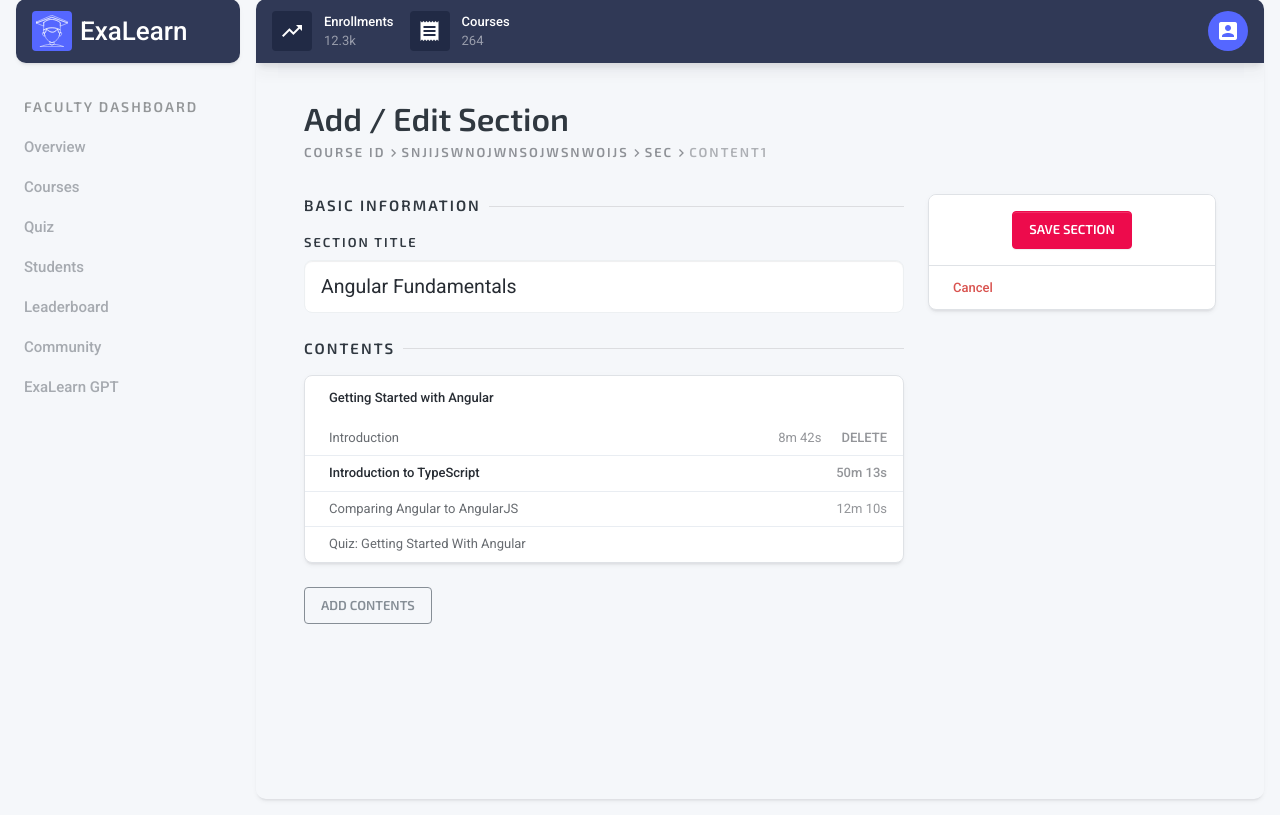
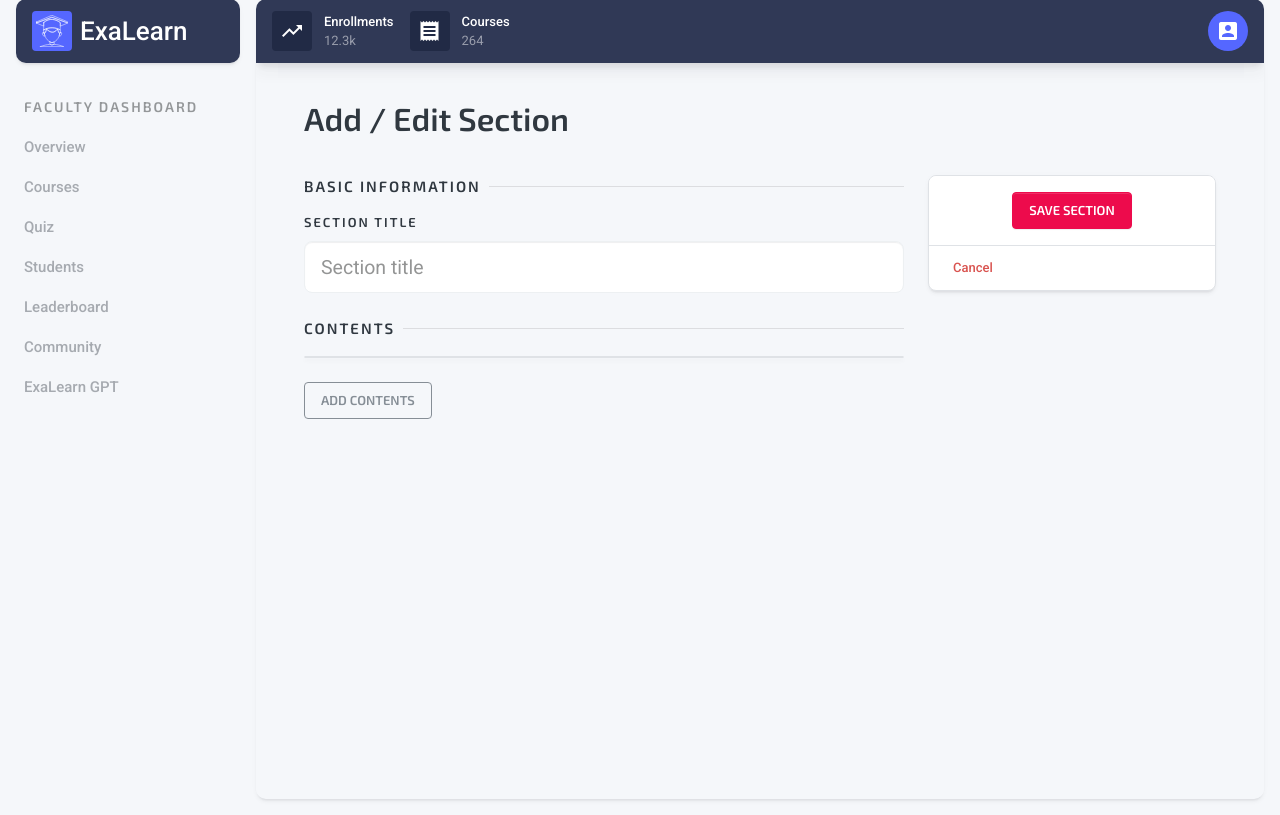
Before and after one commit to myselfjoraj/ExaLearn, a Flask app: page /faculty/courses/add/section in a window 1280 px wide. Shown: the part 17-832 px from the top of the page. Run offline with Flask 3, Linux system fonts and the light colour scheme; some libraries are stand-ins or nearby versions.

Commit message:
MacOs Ventura Commit Files

```diff
--- a/app.py
+++ b/app.py
@@ -8,8 +8,10 @@
 
 import misc.constants
 from misc import extras
+from models.contents import Contents
 from models.faculty import Faculty
 from models.quiz import Quiz
+from models.section import Section
 from models.user import User
 from auth.login_system import LoginSystem
 import misc.cred as mKey
@@ -178,9 +180,15 @@
 def faculty_course_add():
     is_new = request.args.get('new')
     is_id = request.args.get('id')
+    section = request.args.get('list')
+    title = request.args.get('title')
     if is_new == 'true':
         session.pop("course_id")
         session.pop('course_name')
+        session.pop('course_desc')
+        session.pop('course_price')
+        session.pop('course_cat')
+        session.pop('section_list')
     elif is_new == 'false' and is_id is not None:
         session['course_id'] = is_id
 
@@ -213,7 +221,24 @@
         cat = category[0]
     print(cat)
 
-    return render_template("faculty-add-course.html", name=name, desc=desc, price=price, cat=cat, category=category)
+    section_list = []
+    if 'section_list' in session:
+        section_list = session['section_list']
+
+    if section is not None:
+        section_model = Section(1, title, section).to_dict()
+        section_list.append(section_model)
+        session['section_list'] = section_list
+
+    display_list = []
+    for sec in section_list:
+        print(sec)
+
+    print(display_list)
+    print(len(display_list))
+
+    return render_template("faculty-add-course.html", name=name, desc=desc, price=price, cat=cat, category=category,
+                           section_list=section_list)
 
 
 @app.route('/faculty/courses/add/details', methods=['GET', 'POST'])
@@ -243,7 +268,22 @@
 
 @app.route("/faculty/courses/add/section")
 def faculty_course_add_section():
-    return render_template("faculty-add-section.html")
+    title = request.args.get('courseTitle')
+    desc = request.args.get('courseDescription')
+    duration = request.args.get('duration')
+    url = request.args.get('videoFile')
+    is_new = request.args.get('new')
+    if is_new is not None and is_new == 'true':
+        session.pop('content_list')
+    content_list = []
+    if 'content_list' in session:
+        content_list = session['content_list']
+    if title is not None and desc is not None and duration is not None:
+        content = Contents(1, title, desc, duration, url).to_dict()
+        content_list.append(content)
+        session['content_list'] = content_list
+    print(content_list)
+    return render_template("faculty-add-section.html", content_list=content_list)
 
 
 @app.route("/faculty/courses/add/section/content")
--- a/templates/faculty-add-contents.html
+++ b/templates/faculty-add-contents.html
@@ -13,7 +13,7 @@
         <div class="flex d-flex flex-column flex-sm-row align-items-center">
 
             <div class="mb-24pt mb-sm-0 mr-sm-24pt">
-                <h2 class="mb-0">Add / Edit Section</h2>
+                <h2 class="mb-0">Add / Edit Content</h2>
 
 
 
@@ -34,9 +34,9 @@
                     <div class="page-separator__text">Basic information</div>
                 </div>
 
-                <label class="form-label">Section title</label>
+                <label class="form-label">Content title</label>
                 <div class="form-group mb-24pt">
-                    <input type="text" id="courseTitle" class="form-control form-control-lg" placeholder="Course title"
+                    <input type="text" id="courseTitle" class="form-control form-control-lg" placeholder="Content title"
                            value="">
                 </div>
 
--- a/templates/faculty-add-section.html
+++ b/templates/faculty-add-section.html
@@ -1,128 +1,104 @@
-{%extends "faculty-base.html" %}
+{% extends "faculty-base.html" %}
 
-
-{%block content%}
+{% block content %}
 
 {% block header %}
 <h1 hidden="hidden"> {% block title %} Add Section {% endblock %} </h1>
 {% endblock %}
 
-
 <div class="pt-32pt">
     <div class="container-fluid page__container d-flex flex-column flex-md-row align-items-center text-center text-sm-left">
         <div class="flex d-flex flex-column flex-sm-row align-items-center">
-
             <div class="mb-24pt mb-sm-0 mr-sm-24pt">
                 <h2 class="mb-0">Add / Edit Section</h2>
-
-                <ol class="breadcrumb p-0 m-0">
-                    <li class="breadcrumb-item"><a href="index.html">Course id</a></li>
-                    <li class="breadcrumb-item"><a href="index.html">snjijswnojwnsojwsnwoijs</a></li>
-                    <li class="breadcrumb-item"><a href="index.html">sec</a></li>
-
-                    <li class="breadcrumb-item active">
-                        content1
-                    </li>
-
-                </ol>
-
             </div>
         </div>
-
     </div>
 </div>
 
-
 <div class="page-section">
     <div class="container-fluid page__container">
-
         <div class="row">
             <div class="col-md-8">
-
                 <div class="page-separator">
                     <div class="page-separator__text">Basic information</div>
                 </div>
-
                 <label class="form-label">Section title</label>
                 <div class="form-group mb-24pt">
-                    <input type="text"
-                           class="form-control form-control-lg"
-                           placeholder="Course title"
-                           value="Angular Fundamentals">
+                    <input type="text" class="form-control form-control-lg" placeholder="Section title" value="" id="sectionTitle">
                 </div>
-
-
                 <div class="page-separator">
                     <div class="page-separator__text">Contents</div>
                 </div>
-
-                <div class="accordion js-accordion accordion--boxed mb-24pt"
-                     id="parent">
-
+                <div class="accordion js-accordion accordion--boxed mb-24pt" id="parent">
                     <div class="accordion__item open">
-                        <a href="#"
-                           class="accordion__toggle"
-                           data-toggle="collapse"
-                           data-target="#course-toc-2"
-                           data-parent="#parent">
-                            <span class="flex">Getting Started with Angular</span>
-                        </a>
-                        <div class="accordion__menu collapse show"
-                             id="course-toc-2">
-                            <div class="accordion__menu-link">
-                                <a class="flex"
-                                   href="student-lesson.html">Introduction</a>
-                                <span class="text-muted">8m 42s</span>
-
-                                <span class="text-muted" style="color: red; margin-left: 20px; cursor: pointer;"><b>DELETE</b></span>
-                            </div>
-                            <div class="accordion__menu-link active">
-                                <a class="flex"
-                                   href="student-lesson.html">Introduction to TypeScript</a>
-                                <span class="text-muted">50m 13s</span>
-                            </div>
-                            <div class="accordion__menu-link">
-                                <a class="flex"
-                                   href="student-lesson.html">Comparing Angular to AngularJS</a>
-                                <span class="text-muted">12m 10s</span>
-                            </div>
-                            <div class="accordion__menu-link">
-                                <a class="flex"
-                                   href="student-take-quiz.html">Quiz: Getting Started With Angular</a>
-                            </div>
-                        </div>
-                        <div class="accordion__menu-link" hidden>
-                            <a class="flex" href="student-lesson.html"><b>EDIT SECTION</b></a>
+                        <div class="accordion__menu collapse show" id="course-toc-2">
+                            {% if content_list %}
+                                {% for content in content_list %}
+                                <div class="accordion__menu-link" id="content-{{ loop.index }}">
+                                    <a class="flex" href="student-lesson.html">{{ content.title }}</a>
+                                    <span class="text-muted">{{ content.duration }} min</span>
+                                    <span class="text-muted" style="color: red; margin-left: 20px; cursor: pointer;" onclick="deleteItem('{{ loop.index }}')"><b>DELETE</b></span>
+                                </div>
+                                {% endfor %}
+                            {% endif %}
                         </div>
                     </div>
-
-
                 </div>
-
-                <a href="{{ url_for('faculty_course_add_section_content') }}"
-                   class="btn btn-outline-secondary mb-24pt mb-sm-0">Add Contents</a>
-
+                <a href="{{ url_for('faculty_course_add_section_content') }}" class="btn btn-outline-secondary mb-24pt mb-sm-0">Add Contents</a>
             </div>
             <div class="col-md-4">
-
                 <div class="card">
                     <div class="card-header text-center">
-                        <a href="#"
-                           class="btn btn-accent">Save Section</a>
+                        <a href="/faculty/courses/add?list={{ content_list }}" id="saveSectionLink" class="btn btn-accent">Save Section</a>
                     </div>
                     <div class="list-group list-group-flush">
                         <div class="list-group-item">
-                            <a href="#" onClick="history.go(-1); return false;"
-                               class="text-danger"><strong>Cancel</strong></a>
+                            <a href="#" onClick="history.go(-1); return false;" class="text-danger"><strong>Cancel</strong></a>
                         </div>
                     </div>
                 </div>
-
-
             </div>
         </div>
-
     </div>
 </div>
 
+<script>
+    let content_list = {{ content_list | tojson | safe }};
+
+    document.getElementById('saveSectionLink').addEventListener('click', function(event) {
+        event.preventDefault(); // Prevent default anchor behavior
+        let sectionTitle = document.getElementById('sectionTitle').value; // Get input field value
+        let saveSectionLink = '/faculty/courses/add?list=' + encodeURIComponent(JSON.stringify(content_list)) + '&title=' + encodeURIComponent(sectionTitle);
+        window.location.href = saveSectionLink; // Navigate to the new URL
+    });
+
+    function deleteItem(index) {
+        // Confirm deletion (optional)
+        if (confirm('Are you sure you want to delete this item?')) {
+            // Remove the item from content_list
+            content_list.splice(index - 1, 1); // Adjust index since Jinja starts index from 1
+            // Update the UI
+            refreshUI();
+        }
+    }
+
+    function refreshUI() {
+        // Get the accordion container
+        let accordionMenu = document.getElementById('course-toc-2');
+        // Clear existing content
+        accordionMenu.innerHTML = '';
+        // Rebuild the accordion content based on updated content_list
+        content_list.forEach((content, index) => {
+            let newItem = `
+                <div class="accordion__menu-link" id="content-${index + 1}">
+                    <a class="flex" href="student-lesson.html">${content.title}</a>
+                    <span class="text-muted">${content.duration} min</span>
+                    <span class="text-muted" style="color: red; margin-left: 20px; cursor: pointer;" onclick="deleteItem(${index + 1})"><b>DELETE</b></span>
+                </div>`;
+            accordionMenu.insertAdjacentHTML('beforeend', newItem);
+        });
+    }
+</script>
+
 {% endblock %}
```
Also changed, not shown: templates/faculty-add-course.html (+16 -79 lines).
